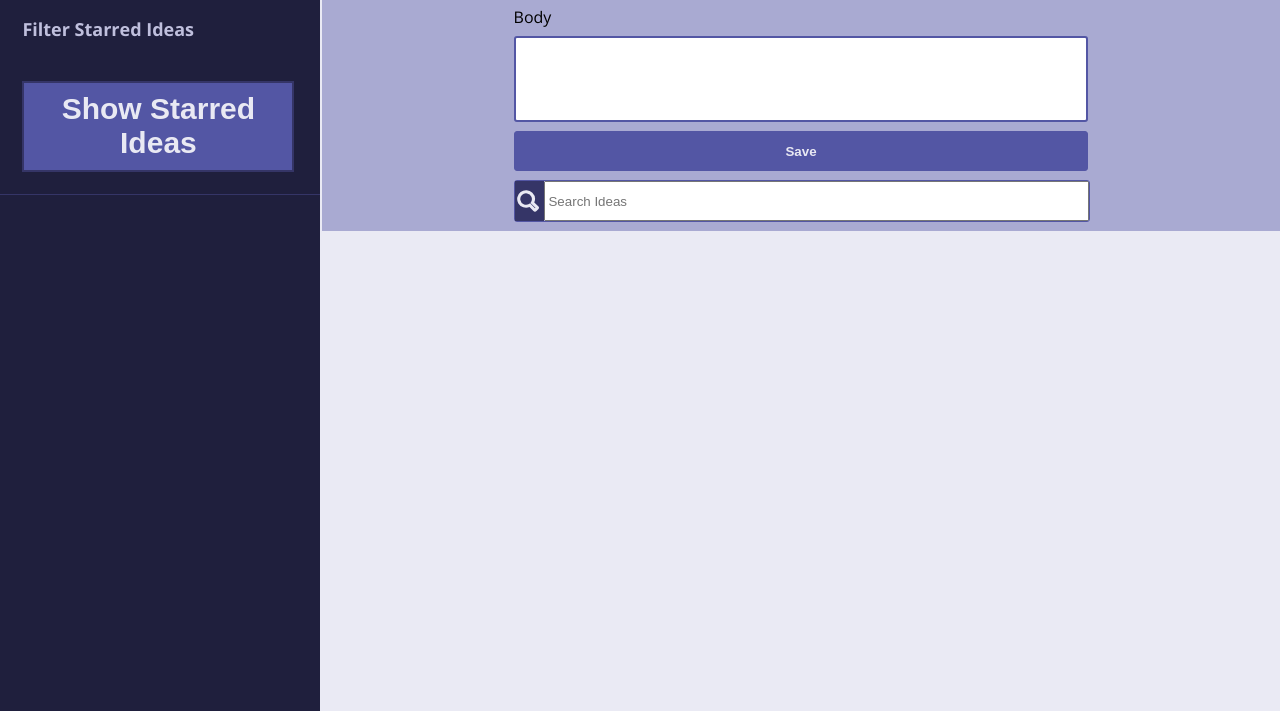
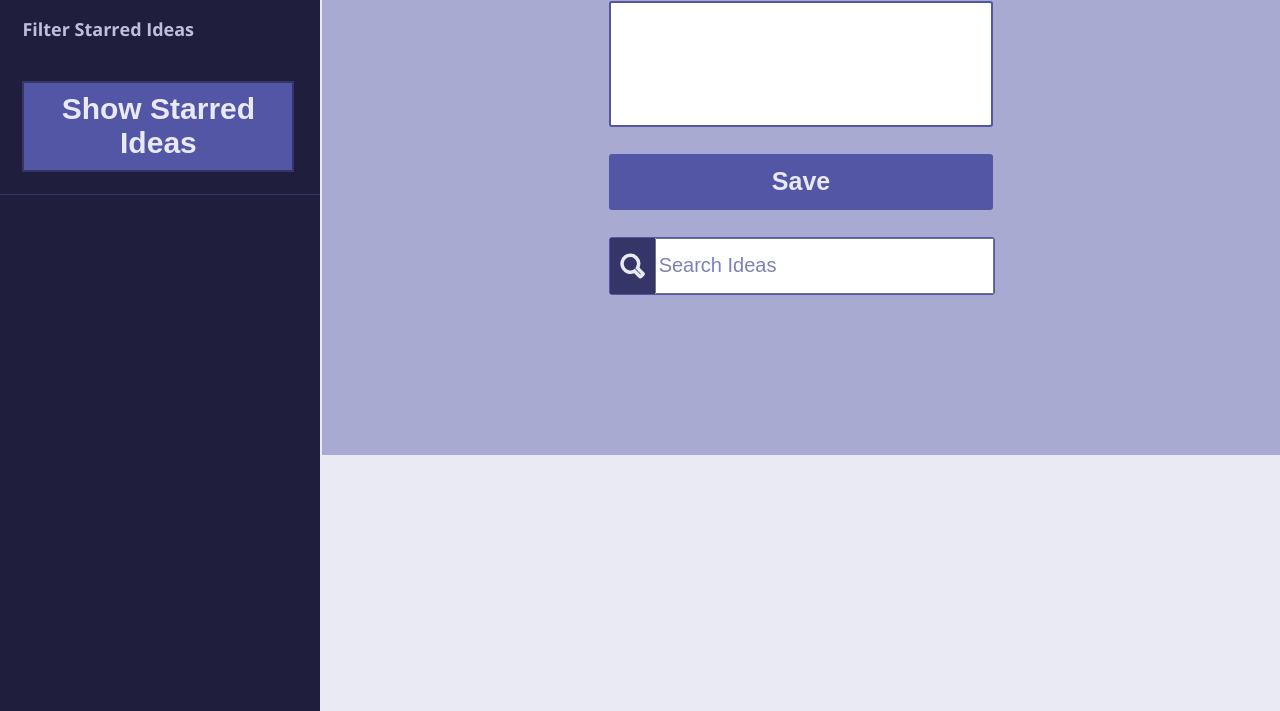
Before and after one commit to RyanBaer42/IdeaBox, a plain HTML site: page index.html in a window 1280 px wide. Shown: the part 89-800 px from the top of the page. Drawn offline with nearby package versions, Linux system fonts and the light colour scheme.

Commit message:
fix:refactor CSS and main form styling

```diff
--- a/styles.css
+++ b/styles.css
@@ -61,46 +61,66 @@ width: 75vw;
 display: flex;
 flex-direction: column;
 height: 100%;
-justify-content: space-evenly;
-width: 60%;
+width: 40%;
 }
 
 .main-form-section {
-height: 40%;
+height: 85%;
 display: flex;
 justify-content: center;
 background-color: #A9AAD2;
 border-left: 2px solid #EAEAF4;
 }
 
+.title-label {
+  color: #1F1F3D;
+  font-size: 25px;
+  font-weight: bold;
+  padding-top: 10%;
+  padding-bottom: 3%;
+}
+
 .input-title {
 border: 2px solid #5356A4;
 border-radius: 3px;
+color: #1F1F3D;
 height: 5vh;
-padding-left: 5%;
+font-size: 35px;
+text-align: start;
+}
+
+.body-label {
+  color: #1F1F3D;
+  font-weight: bold;
+  font-size: 25px;
+  padding-top: 7%;
+  padding-bottom: 3%;
 }
 
 .input-body {
 border: 2px solid #5356A4;
 border-radius: 3px;
-height: 10vh;
+color: #1F1F3D;
+font-family: "Open Sans", "Light";
+font-size: 25px;
+height: 15vh;
 }
 
 .save-button {
-border: 1px solid #5356A4;
+border: 2px solid #5356A4;
 border-radius: 3px;
 background-color: #1F1F3D;
-border-color: #5356A4;
 color: #E9E9F3;
 cursor: pointer;
+font-size: 25px;
 font-weight: bold;
-height: 5vh;
+height: 7vh;
+margin-top: 7%;
 }
 
 .save-button:disabled {
 background-color: #5356A4;
 cursor: not-allowed;
-
 }
 
 .search-ideas-line {
@@ -108,21 +128,36 @@ border: 1px solid #5356A4;
 border-radius: 3px;
 display: flex;
 flex-direction: row;
-height: 5vh;
+height: 7vh;
+margin-top: 7%;
 width: 100%;
+}
+
+.input-search {
+  font-size: 20px;
+  color: #1F1F3D;
+}
+
+.input-search::placeholder {
+  color: #5356A4;
+  font-size: 20px;
+  opacity: .75;
+  padding-bottom: 0;
+  text-align: left;
 }
 
 .icon-box {
 background-color: #353567;
-height: 5vh;
-width: 2.5vw;
+height: 7vh;
+width: 4vw;
 display: flex;
 align-items: center;
+justify-content: center;
 }
 
 .search-icon {
 background-color: #353567;
-height: 2.75vh;
+height: 5vh;
 padding: 1.5%;
 width: 2vw;
 }
@@ -137,7 +172,7 @@ width: 100%;
 background-color: #EAEAF4;
 display: flex;
 flex-direction: column;
-height: 60%;
+height: 40%;
 justify-content: flex-start;
 overflow-y: auto;
 }
```
